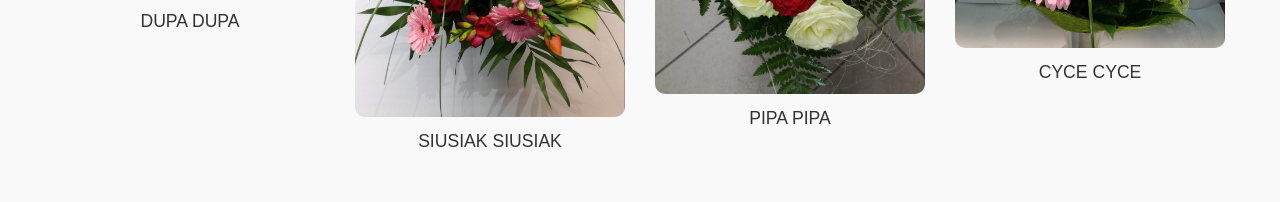
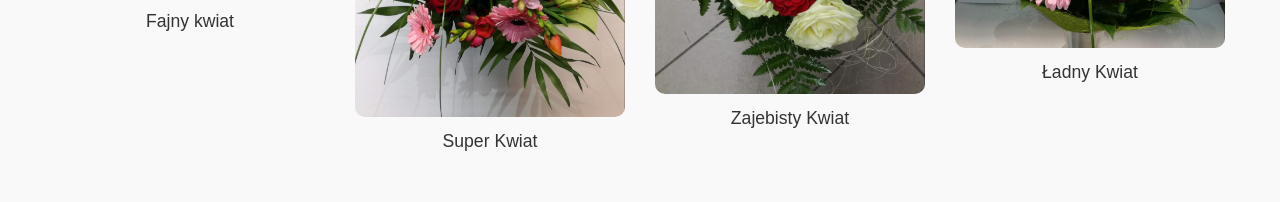
Before and after one commit to kwiaciarniamojapasja/kwiaciarniamojapasja.github.io, a plain HTML site: page index.html in a window 1280 px wide. Shown: the part 710-912 px from the top of the page. Drawn offline with Linux system fonts and the light colour scheme.

Commit message:
Update index.html

```diff
--- a/index.html
+++ b/index.html
@@ -26,19 +26,19 @@
         <div class="gallery-grid">
             <div class="gallery-item">
                 <img src="images/flower1.jpg" alt="Bukiet róż" />
-                <p>DUPA DUPA</p>
+                <p>Fajny kwiat</p>
             </div>
             <div class="gallery-item">
                 <img src="images/flower2.jpg" alt="Kompozycja w wazonie" />
-                <p>SIUSIAK SIUSIAK</p>
+                <p>Super Kwiat</p>
             </div>
             <div class="gallery-item">
                 <img src="images/flower3.jpg" alt="Dekoracja ślubna" />
-                <p>PIPA PIPA</p>
+                <p>Zajebisty Kwiat</p>
             </div>
             <div class="gallery-item">
                 <img src="images/flower4.jpg" alt="Kwiaty doniczkowe" />
-                <p>CYCE CYCE</p>
+                <p>Ładny Kwiat</p>
             </div>
         </div>
     </section>
```
